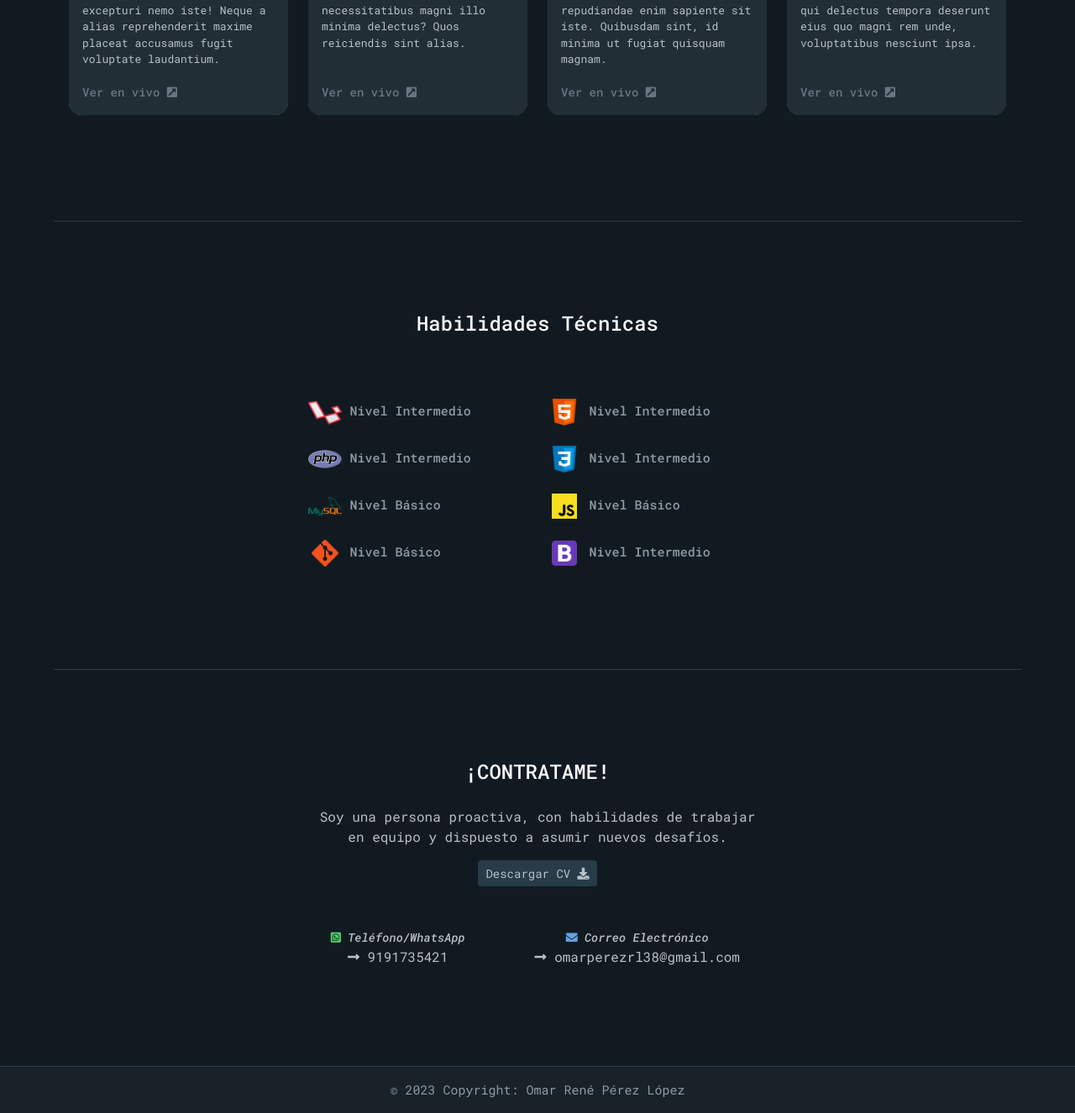
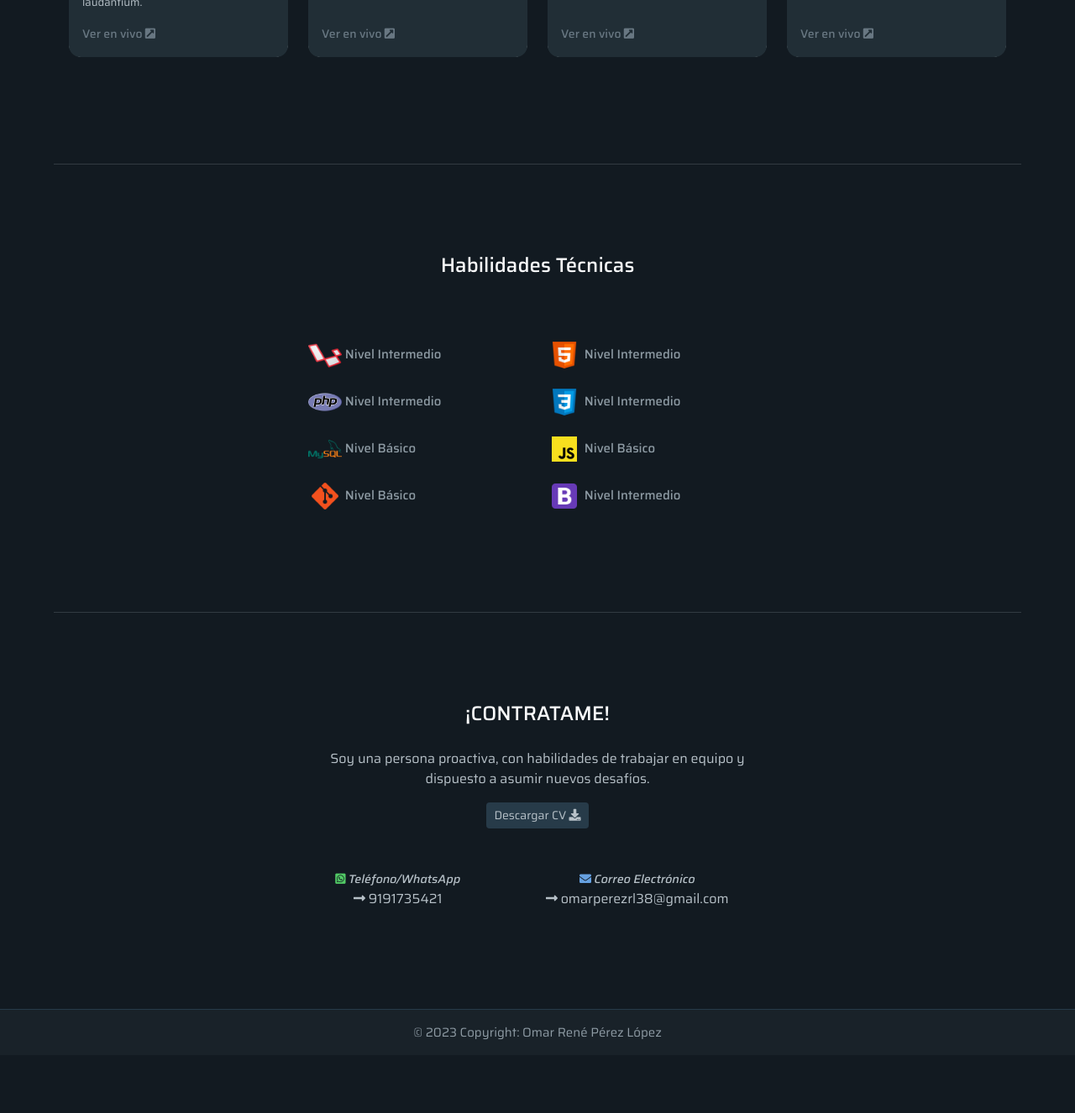
Before and after one commit to OmarRPL06/Portfolio, a PHP site: page / in a window 1280 px wide. Shown: the part 1112-2438 px from the top of the page at 84% size. After the commit the page ends 2351 px from the top, so only its background shows below. Run offline with PHP 8.4, Linux system fonts and the light colour scheme; some libraries are stand-ins or nearby versions.

Commit message:
CV_Personal -> V.0.4

```diff
--- a/bootstrap/css/style.css
+++ b/bootstrap/css/style.css
@@ -1,5 +1,5 @@
 *{
-    font-family: 'Roboto Mono', monospace,'Courier New', Courier;
+    font-family: 'Saira','Roboto Mono', monospace,'Courier New', Courier;
 }
 
 :root {
--- /dev/null
+++ b/bootstrap/js/functions.js
@@ -0,0 +1,14 @@
+function mostrar() {
+
+    var element = document.getElementById("navbarSupportedContent");
+    if (element.style.display === "block"){
+        element.style.display='none';
+    }else{
+        element.style.display='block';
+    }
+}
+
+function ocultar() {
+    var element = document.getElementById("navbarSupportedContent");
+    element.style.display='none';
+}
--- a/index.html
+++ b/index.html
@@ -7,8 +7,8 @@
     <meta name="viewport" content="width=device-width, initial-scale=1.0">
 
     <!-- Roboto Mono Google Font -->
+    <link href="https://fonts.googleapis.com/css2?family=Saira:ital,wght@0,100;0,200;0,300;0,400;0,500;0,600;0,700;0,800;0,900;1,100;1,200;1,300;1,400;1,500;1,600;1,700;1,800;1,900&display=swap" rel="stylesheet">
     <link href="https://fonts.googleapis.com/css2?family=Roboto+Mono:ital,wght@0,100;0,200;0,300;0,400;0,500;0,600;0,700;1,100;1,200;1,300;1,400;1,500;1,600;1,700&display=swap" rel="stylesheet">
-    <link href="https://fonts.googleapis.com/css2?family=Inter:wght@100;200;300;400;500;600;700;800;900&display=swap" rel="stylesheet">
 
     <!-- Estilos css && Bootstrap -->
     <link href="https://cdn.jsdelivr.net/npm/bootstrap@5.3.0-alpha2/dist/css/bootstrap.min.css" rel="stylesheet"
@@ -20,11 +20,6 @@
     <!-- fontAwesome -->
     <link rel="stylesheet" href="https://use.fontawesome.com/releases/v5.8.1/css/all.css" integrity="sha384-50oBUHEmvpQ+1lW4y57PTFmhCaXp0ML5d60M1M7uH2+nqUivzIebhndOJK28anvf" crossorigin="anonymous">
 
-    <!-- Scripts -->
-    <script src="https://cdn.jsdelivr.net/npm/bootstrap@5.3.0-alpha2/dist/js/bootstrap.bundle.min.js"
-        integrity="sha384-qKXV1j0HvMUeCBQ+QVp7JcfGl760yU08IQ+GpUo5hlbpg51QRiuqHAJz8+BrxE/N"
-        crossorigin="anonymous"></script>
-
     <title>Mi portafolio</title>
 </head>
 
@@ -32,7 +27,7 @@
 
     <nav class="navbar navbar-expand-lg sticky-top">
         <div class="container-fluid">
-            <a class="navbar-brand" href="#">Inicio</a>
+            <a class="navbar-brand" href="#" onclick="ocultar()">Inicio</a>
             <button class="navbar-toggler" type="button" data-bs-toggle="collapse"
                 data-bs-target="#navbarSupportedContent" aria-controls="navbarSupportedContent" aria-expanded="false"
                 aria-label="Toggle navigation" onclick="mostrar()">
@@ -269,16 +264,9 @@
     </div>
 
 </body>
-<script src="https://code.jquery.com/jquery-3.6.0.min.js"></script>
-<script>
-    function mostrar() {
-        var element = document.getElementById("navbarSupportedContent");
-        element.style.display='block';
-    }
-
-    function ocultar() {
-        var element = document.getElementById("navbarSupportedContent");
-        element.style.display='none';
-    }
-</script>
+<!-- Scripts -->
+<script src="https://cdn.jsdelivr.net/npm/bootstrap@5.3.0-alpha2/dist/js/bootstrap.bundle.min.js"
+    integrity="sha384-qKXV1j0HvMUeCBQ+QVp7JcfGl760yU08IQ+GpUo5hlbpg51QRiuqHAJz8+BrxE/N"
+    crossorigin="anonymous"></script>
+<script src="bootstrap/js/functions.js"></script>
 </html>
```
